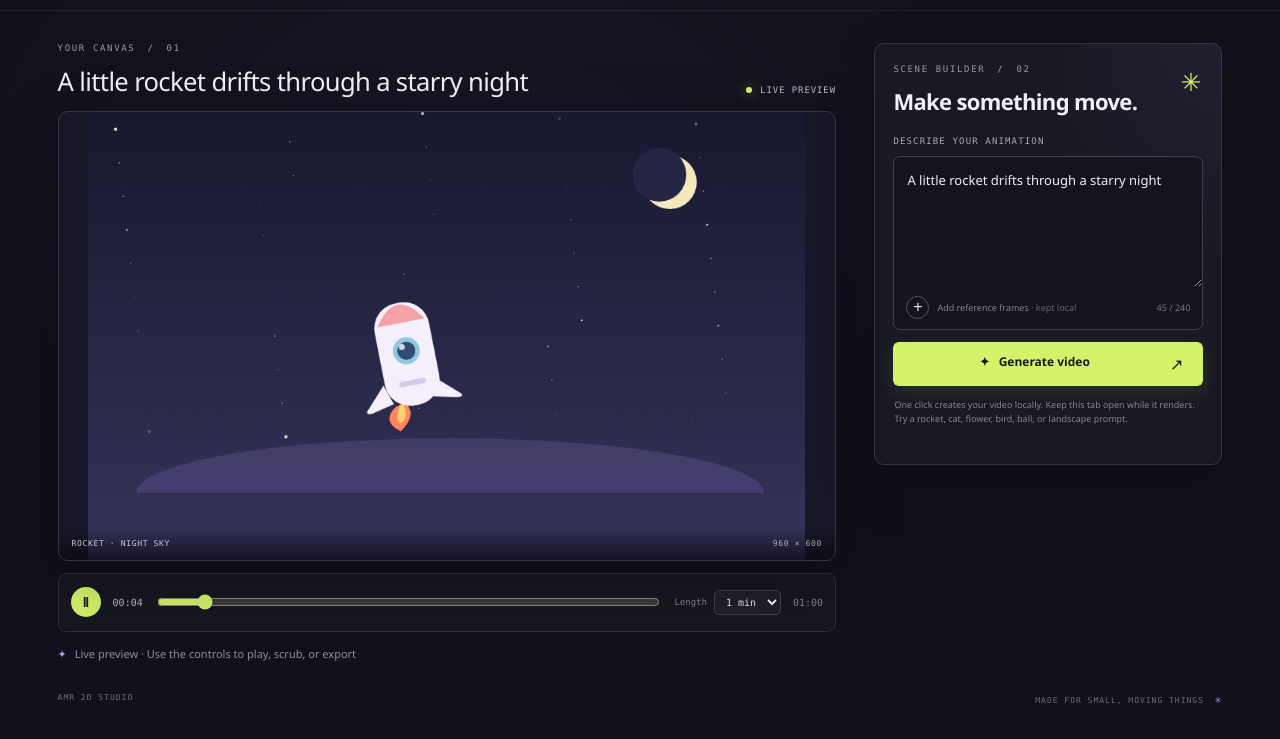
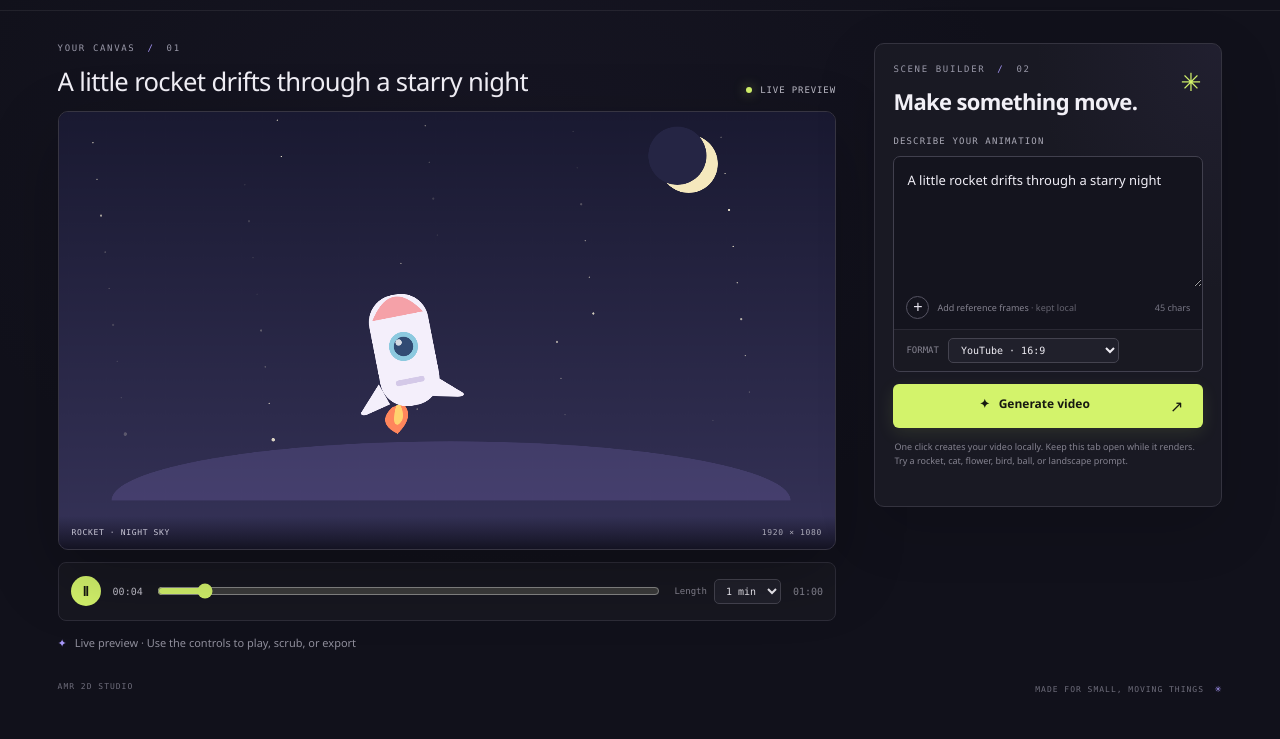
Before and after one commit to ahasanulsijan-netizen/amr-2d, a plain HTML site: page index.html in a window 1280 px wide. Shown: the part 61-800 px from the top of the page. Drawn offline with Linux system fonts and the light colour scheme; animation ran at ten frames a second.

Commit message:
Add unlimited prompts and social video formats
Co-authored-by: Copilot App <223556219+Copilot@users.noreply.github.com>

```diff
--- a/app.js
+++ b/app.js
@@ -4,6 +4,14 @@
   const WIDTH = 960;
   const HEIGHT = 600;
   const FPS = 60;
+  const FRAME_FORMATS = {
+    youtube: { width: 1920, height: 1080 },
+    tiktok: { width: 1080, height: 1920 },
+    shorts: { width: 1080, height: 1920 },
+    instagram: { width: 1080, height: 1350 },
+    reels: { width: 1080, height: 1920 },
+    facebook: { width: 1920, height: 1080 }
+  };
   const canvas = document.querySelector("#animation-canvas");
   const context = canvas.getContext("2d");
   const promptInput = document.querySelector("#prompt-input");
@@ -18,6 +26,8 @@
   const statusMessage = document.querySelector("#status-message");
   const characterCount = document.querySelector("#character-count");
   const exportButton = document.querySelector("#export-button");
+  const videoFormat = document.querySelector("#video-format");
+  const frameSize = document.querySelector("#frame-size");
   const videoLength = document.querySelector("#video-length");
   const generateVideoButton = document.querySelector("#generate-video-button");
   const cancelVideoButton = document.querySelector("#cancel-video-button");
@@ -60,10 +70,13 @@
   }
 
   function resizeCanvas() {
-    const ratio = Math.min(window.devicePixelRatio || 1, 2);
-    canvas.width = Math.round(WIDTH * ratio);
-    canvas.height = Math.round(HEIGHT * ratio);
-    context.setTransform(ratio, 0, 0, ratio, 0, 0);
+    const { width, height } = FRAME_FORMATS[videoFormat.value];
+    const scale = Math.max(width / WIDTH, height / HEIGHT);
+    canvas.width = width;
+    canvas.height = height;
+    canvas.style.aspectRatio = `${width} / ${height}`;
+    context.setTransform(scale, 0, 0, scale, (width - WIDTH * scale) / 2, (height - HEIGHT * scale) / 2);
+    frameSize.textContent = `${width} × ${height}`;
     render(state.time);
   }
 
@@ -404,10 +417,9 @@
   }
 
   function updatePrompt() {
-    const value = promptInput.value.trim();
-    characterCount.textContent = `${promptInput.value.length} / 240`;
+    characterCount.textContent = `${promptInput.value.length} chars`;
     statusMessage.textContent = "";
-    if (!value) {
+    if (!promptInput.value.trim()) {
       promptInput.setCustomValidity("Add a short scene description before generating.");
     } else {
       promptInput.setCustomValidity("");
@@ -485,6 +497,7 @@
     state.lastClock = 0;
     render(state.time);
   });
+  videoFormat.addEventListener("change", resizeCanvas);
   videoLength.addEventListener("change", updateTimelineDuration);
 
   function escapeXml(value) {
@@ -495,6 +508,12 @@
 
   function exportSvg() {
     const titleText = escapeXml(state.title);
+    const { width, height } = FRAME_FORMATS[videoFormat.value];
+    const scale = Math.max(width / WIDTH, height / HEIGHT);
+    const viewWidth = width / scale;
+    const viewHeight = height / scale;
+    const viewX = (WIDTH - viewWidth) / 2;
+    const viewY = (HEIGHT - viewHeight) / 2;
     const scenery = state.scene === "rocket"
       ? `<circle cx="780" cy="95" r="36" fill="#f5e8bd"/><circle cx="765" cy="84" r="36" fill="#252544"/>${Array.from({ length: 38 }, (_, i) => `<circle cx="${(i * 193 + 37) % WIDTH}" cy="${(i * 97 + 23) % 440}" r="${i % 9 === 0 ? 2.2 : 1}" fill="#fff3d4" opacity=".8"/>`).join("")}`
       : `<circle cx="781" cy="105" r="41" fill="#ffe8a3"/><path d="M0 446 Q194 340 396 432 T960 390 V600 H0Z" fill="#8cbd9c"/><path d="M0 501 Q267 418 503 505 T960 461 V600 H0Z" fill="#668e88"/><g fill="#fff" opacity=".65"><ellipse cx="145" cy="156" rx="43" ry="15"/><ellipse cx="515" cy="112" rx="43" ry="15"/><ellipse cx="813" cy="209" rx="43" ry="15"/></g>`;
@@ -516,11 +535,11 @@
     }
 
     const animationCss = ".float{animation:float 4s ease-in-out infinite}.bob{animation:bob 2s ease-in-out infinite}.sway{transform-box:fill-box;transform-origin:bottom center;animation:sway 4s ease-in-out infinite}.wing{transform-box:fill-box;transform-origin:top right;animation:flap .45s ease-in-out infinite alternate}.bounce{animation:bounce 2s cubic-bezier(.45,0,.55,1) infinite}.spin{transform-box:fill-box;transform-origin:center;animation:spin 3.2s linear infinite}@keyframes float{50%{transform:translate(0,-25px) rotate(-5deg)}}@keyframes bob{50%{transform:translateY(-18px)}}@keyframes sway{50%{transform:rotate(9deg)}}@keyframes flap{to{transform:rotate(-65deg)}}@keyframes bounce{0%,100%{transform:translateY(400px) scale(1,.92)}50%{transform:translateY(220px) scale(1,1)}}@keyframes spin{to{transform:rotate(360deg)}}";
-    const svg = `<?xml version="1.0" encoding="UTF-8"?>\n<svg xmlns="http://www.w3.org/2000/svg" width="960" height="600" viewBox="0 0 960 600" role="img" aria-labelledby="title desc"><title id="title">${titleText}</title><desc id="desc">Locally generated, animated procedural vector scene. Open this SVG in a browser to play.</desc><style>${animationCss}</style><defs><linearGradient id="sky" x2="0" y2="1"><stop stop-color="${state.scene === "rocket" ? "#18182f" : "#a9d8e6"}"/><stop offset="1" stop-color="${state.scene === "rocket" ? "#37345a" : "#e5d4cb"}"/></linearGradient></defs><rect width="960" height="600" fill="url(#sky)"/>${scenery}${subject}</svg>`;
+    const svg = `<?xml version="1.0" encoding="UTF-8"?>\n<svg xmlns="http://www.w3.org/2000/svg" width="${width}" height="${height}" viewBox="${viewX} ${viewY} ${viewWidth} ${viewHeight}" role="img" aria-labelledby="title desc"><title id="title">${titleText}</title><desc id="desc">Locally generated, animated procedural vector scene. Open this SVG in a browser to play.</desc><style>${animationCss}</style><defs><linearGradient id="sky" x2="0" y2="1"><stop stop-color="${state.scene === "rocket" ? "#18182f" : "#a9d8e6"}"/><stop offset="1" stop-color="${state.scene === "rocket" ? "#37345a" : "#e5d4cb"}"/></linearGradient></defs><rect width="960" height="600" fill="url(#sky)"/>${scenery}${subject}</svg>`;
     const url = URL.createObjectURL(new Blob([svg], { type: "image/svg+xml;charset=utf-8" }));
     const link = document.createElement("a");
     link.href = url;
-    link.download = `${state.scene}-animation.svg`;
+    link.download = `${state.scene}-${videoFormat.value}-animation.svg`;
     document.body.append(link);
     link.click();
     link.remove();
@@ -596,6 +615,7 @@
       stream.getTracks().forEach((track) => track.stop());
       generateVideoButton.disabled = false;
       videoLength.disabled = false;
+      videoFormat.disabled = false;
       generateVideoButton.innerHTML = '<span aria-hidden="true">✦</span> Generate video <span class="button-arrow" aria-hidden="true">↗</span>';
       cancelVideoButton.hidden = true;
       if (!recording || recording.cancelled) {
@@ -607,7 +627,7 @@
       if (generatedVideoUrl) URL.revokeObjectURL(generatedVideoUrl);
       generatedVideoUrl = URL.createObjectURL(blob);
       downloadVideoButton.href = generatedVideoUrl;
-      downloadVideoButton.download = `${state.scene}-${duration / 60}min.webm`;
+      downloadVideoButton.download = `${state.scene}-${videoFormat.value}-${duration / 60}min.webm`;
       downloadVideoButton.textContent = `Download ${duration / 60}-minute video`;
       downloadVideoButton.hidden = false;
       setPlayback(previousPlayback);
@@ -617,6 +637,7 @@
     activeRecording = { recorder, cancelled: false, stopTimer: null, progressTimer: null };
     generateVideoButton.disabled = true;
     videoLength.disabled = true;
+    videoFormat.disabled = true;
     generateVideoButton.textContent = "Generating video…";
     cancelVideoButton.hidden = false;
     setPlayback(true);
@@ -628,6 +649,7 @@
       stream.getTracks().forEach((track) => track.stop());
       generateVideoButton.disabled = false;
       videoLength.disabled = false;
+      videoFormat.disabled = false;
       generateVideoButton.innerHTML = '<span aria-hidden="true">✦</span> Generate video <span class="button-arrow" aria-hidden="true">↗</span>';
       cancelVideoButton.hidden = true;
       setPlayback(previousPlayback);
--- a/index.html
+++ b/index.html
@@ -5,8 +5,8 @@
   <meta name="viewport" content="width=device-width, initial-scale=1">
   <meta name="theme-color" content="#11111b">
   <title>amr 2d — Local Animation Studio</title>
-  <link rel="stylesheet" href="styles.css?v=playback-line-1">
-  <script src="app.js?v=timeline-2" defer></script>
+  <link rel="stylesheet" href="styles.css?v=1080-format-1">
+  <script src="app.js?v=1080-format-1" defer></script>
 </head>
 <body>
   <header class="topbar">
@@ -31,10 +31,10 @@
       </div>
 
       <div class="stage-frame">
-        <canvas id="animation-canvas" width="960" height="600" aria-label="Animated preview of the generated scene">
+        <canvas id="animation-canvas" width="1920" height="1080" aria-label="Animated preview of the generated scene">
           Your browser does not support canvas. Use a current version of a modern browser.
         </canvas>
-        <div class="canvas-caption"><span id="scene-label">ROCKET · NIGHT SKY</span><span>960 × 600</span></div>
+        <div class="canvas-caption"><span id="scene-label">ROCKET · NIGHT SKY</span><span id="frame-size">1920 × 1080</span></div>
       </div>
 
       <div class="transport">
@@ -68,13 +68,25 @@
       <form id="prompt-form">
         <label class="field-label" for="prompt-input">DESCRIBE YOUR ANIMATION</label>
         <div class="prompt-box">
-          <textarea id="prompt-input" rows="5" maxlength="240" spellcheck="true">A little rocket drifts through a starry night</textarea>
+          <textarea id="prompt-input" rows="5" spellcheck="true">A little rocket drifts through a starry night</textarea>
           <div class="reference-frames" id="reference-frames" aria-live="polite"></div>
           <div class="prompt-footer">
             <label class="add-frame-button" for="frame-input" aria-label="Add reference frames" title="Add reference frames">+</label>
             <input id="frame-input" class="visually-hidden" type="file" accept="image/*" multiple aria-label="Choose reference frame images">
             <span class="frame-help">Add reference frames <span>· kept local</span></span>
-            <span id="character-count">47 / 240</span>
+            <span id="character-count">47 chars</span>
+          </div>
+          <div class="prompt-options">
+            <label class="frame-format-control" for="video-format"><span>FORMAT</span>
+              <select id="video-format" aria-label="Social video format">
+                <option value="youtube">YouTube · 16:9</option>
+                <option value="tiktok">TikTok · 9:16</option>
+                <option value="shorts">YouTube Shorts · 9:16</option>
+                <option value="instagram">Instagram Feed · 4:5</option>
+                <option value="reels">Instagram Reels · 9:16</option>
+                <option value="facebook">Facebook · 16:9</option>
+              </select>
+            </label>
           </div>
         </div>
         <button class="generate-button" id="generate-video-button" type="submit"><span aria-hidden="true">✦</span> Generate video <span class="button-arrow" aria-hidden="true">↗</span></button>
--- a/styles.css
+++ b/styles.css
@@ -97,6 +97,7 @@ button { color: inherit; }
 .eyebrow-dot { color: var(--purple); padding: 0 5px; }
 h1, h2 { font-family: "Space Grotesk", "Segoe UI", sans-serif; letter-spacing: -.65px; }
 h1 { margin: 0; font-size: clamp(19px, 2vw, 26px); font-weight: 500; }
+#scene-title { display: -webkit-box; overflow: hidden; overflow-wrap: anywhere; -webkit-box-orient: vertical; -webkit-line-clamp: 2; }
 h2 { margin: 0; font-size: 22px; font-weight: 600; }
 
 .live-badge {
@@ -121,7 +122,7 @@ h2 { margin: 0; font-size: 22px; font-weight: 600; }
   box-shadow: 0 24px 70px rgba(0,0,0,.24);
 }
 
-canvas { width: 100%; aspect-ratio: 8 / 5; display: block; }
+canvas { width: 100%; aspect-ratio: auto; display: block; }
 .canvas-caption {
   position: absolute;
   inset: auto 0 0;
@@ -241,6 +242,24 @@ textarea {
 .frame-help { color: #858390; font-size: 9px; }
 .frame-help span { color: #656470; }
 #character-count { margin-left: auto; color: #777684; font-size: 9px; white-space: nowrap; }
+.prompt-options {
+  display: flex;
+  justify-content: flex-start;
+  align-items: center;
+  padding: 8px 12px;
+  border-top: 1px solid #2a2934;
+  background: rgba(255,255,255,.018);
+}
+.frame-format-control { display: flex; align-items: center; gap: 9px; color: #858390; font: 9px "DM Mono", Consolas, monospace; }
+.frame-format-control select {
+  max-width: 100%;
+  border: 1px solid #44434f;
+  border-radius: 5px;
+  padding: 5px 8px;
+  background: #20202b;
+  color: #efedf4;
+  font: 10px "DM Mono", Consolas, monospace;
+}
 .reference-frames { display: flex; flex-wrap: wrap; gap: 7px; padding: 0 11px 9px; }
 .frame-chip { position: relative; width: 54px; height: 42px; overflow: hidden; border: 1px solid #4a4956; border-radius: 4px; background: #22222d; }
 .frame-chip img { width: 100%; height: 100%; display: block; object-fit: cover; }
```
Also changed, not shown: 1 other file.
